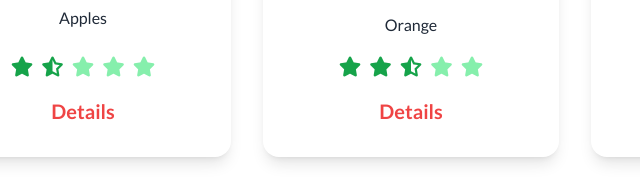
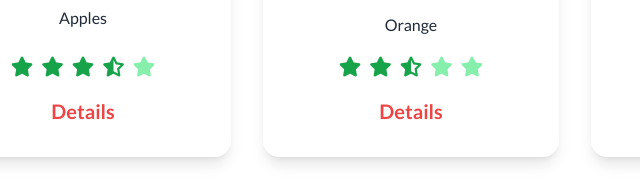
Before and after one commit to Chaki360/Fruity-Fiesta, a plain HTML site: page index.html in a window 1280 px wide. Shown: the part 449-635 px from the top of the page, 65-705 px from the left. Drawn offline with nearby package versions, Linux system fonts and the light colour scheme.

Commit message:
issue fixed review

```diff
--- a/index.html
+++ b/index.html
@@ -100,10 +100,11 @@
                         <p class="text-base font-medium">Apples</p>
                         <span class="flex justify-center items-center gap-2">
                             <i class="fas fa-star text-xl text-green-600"></i>
+                            <i class="fas fa-star text-xl text-green-600"></i>
+                            <i class="fas fa-star text-xl text-green-600"></i>
                             <i class="fas fa-star-half-alt text-xl text-green-600"></i>
                             <i class="fas fa-star text-xl text-green-300"></i>
-                            <i class="fas fa-star text-xl text-green-300"></i>
-                            <i class="fas fa-star text-xl text-green-300"></i>
+
                         </span>
                         <div class="card-actions">
                             <button class="text-xl font-bold text-red-500">Details</button>
```
